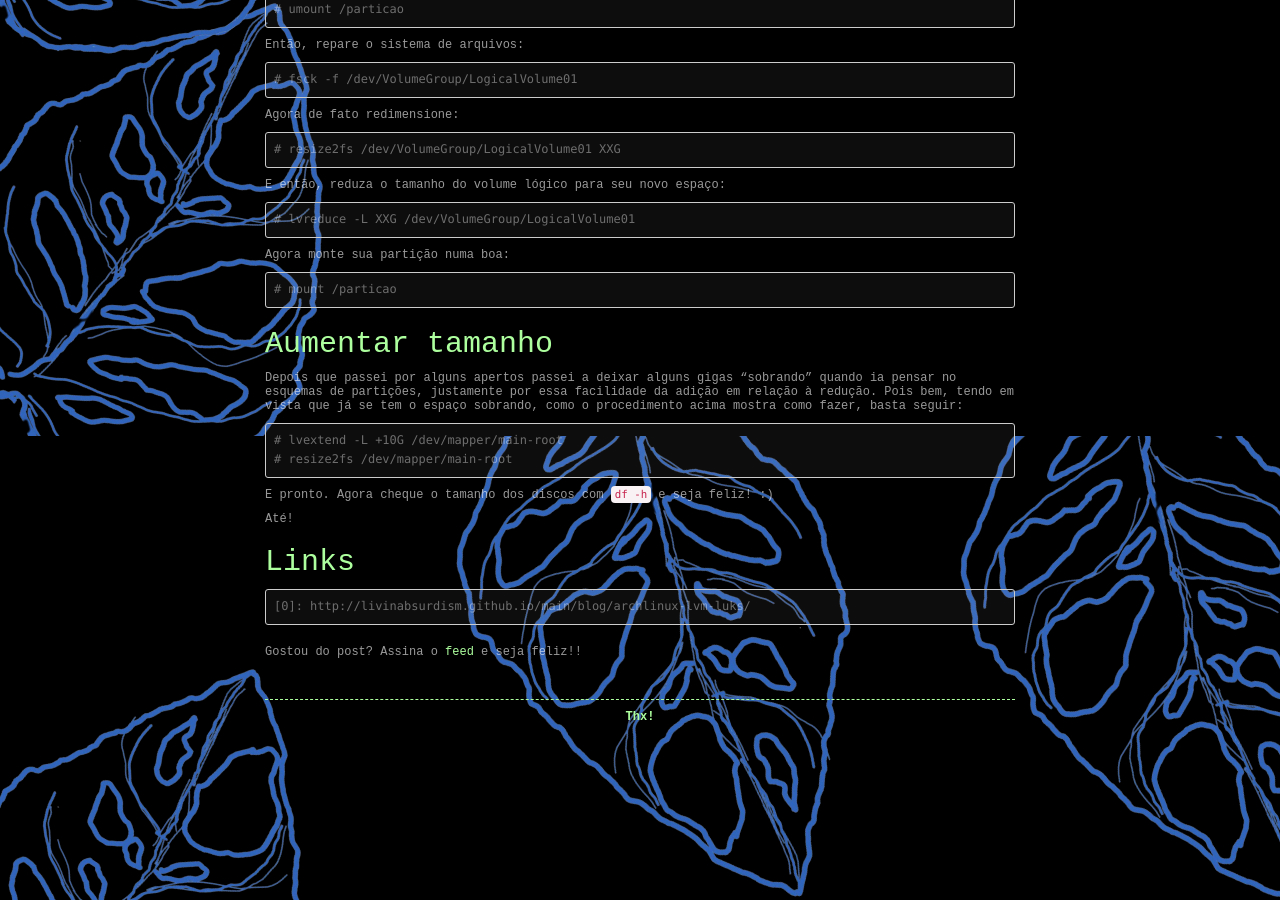
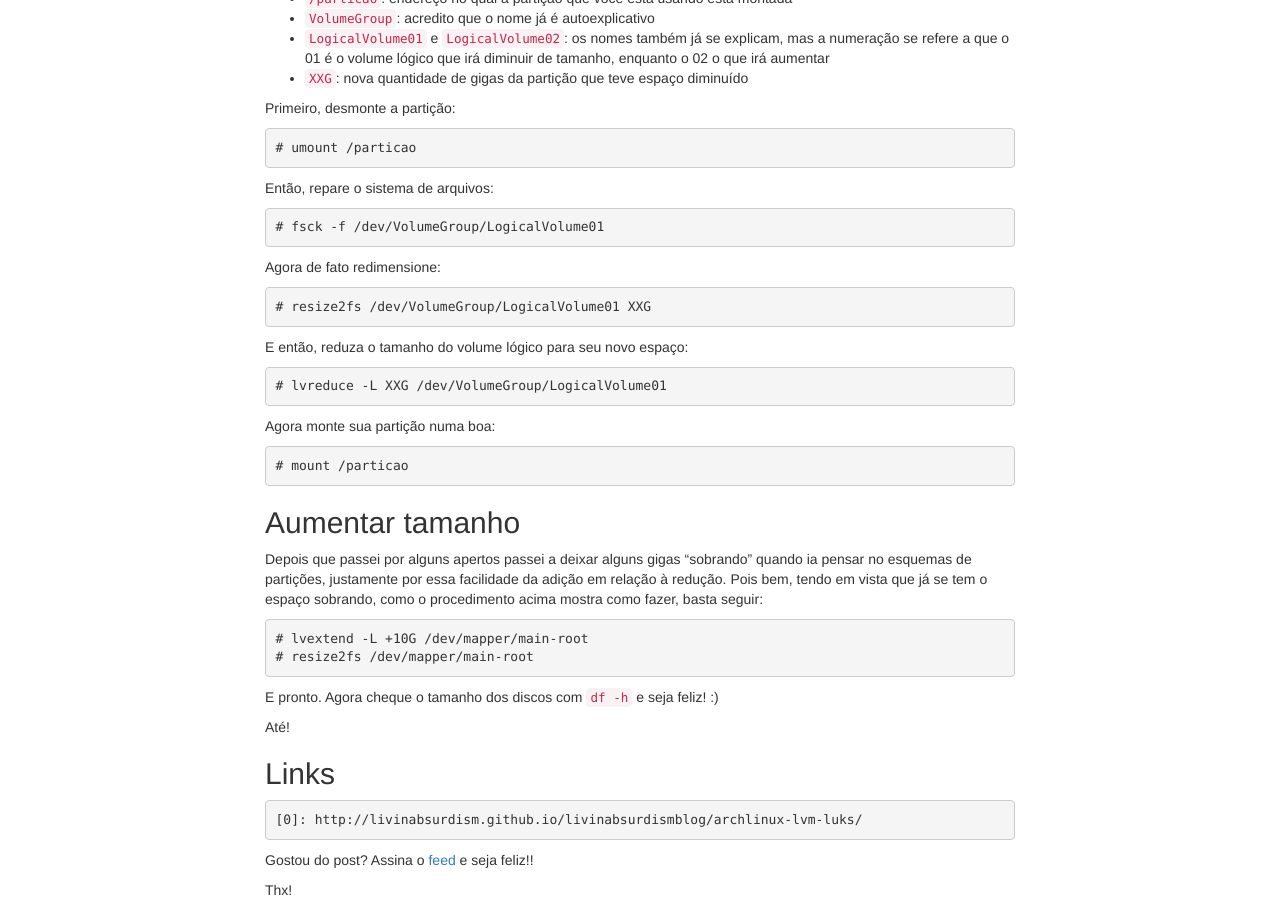
Before and after one commit to LivInAbsurdism/livinabsurdism.github.io, a Jekyll site: the page built from _posts/2017/2017-04-11-redimensionar-particoes-lvm.md, in a window 1280 px wide and 900 px high, scrolled down 644 px. Built offline with Jekyll 4.4.1, drawn with Linux system fonts in a browser that asks for light colours; nearby versions of some CDN libraries; library files that are not in the unit come from our copies; comment, search, counter and statistics services are not loaded.

Commit message:
correct baseurl

```diff
--- a/_config.yml
+++ b/_config.yml
@@ -1,7 +1,7 @@
 # Site settings
 title: "Liv's Fungi Forest"
 bye_message: "Thx!"
-baseurl: "/main/"
+baseurl: "/livinabsurdism"
 url: "http://livinabsurdism.github.io"
 disqus: gjuniioor
 
```
